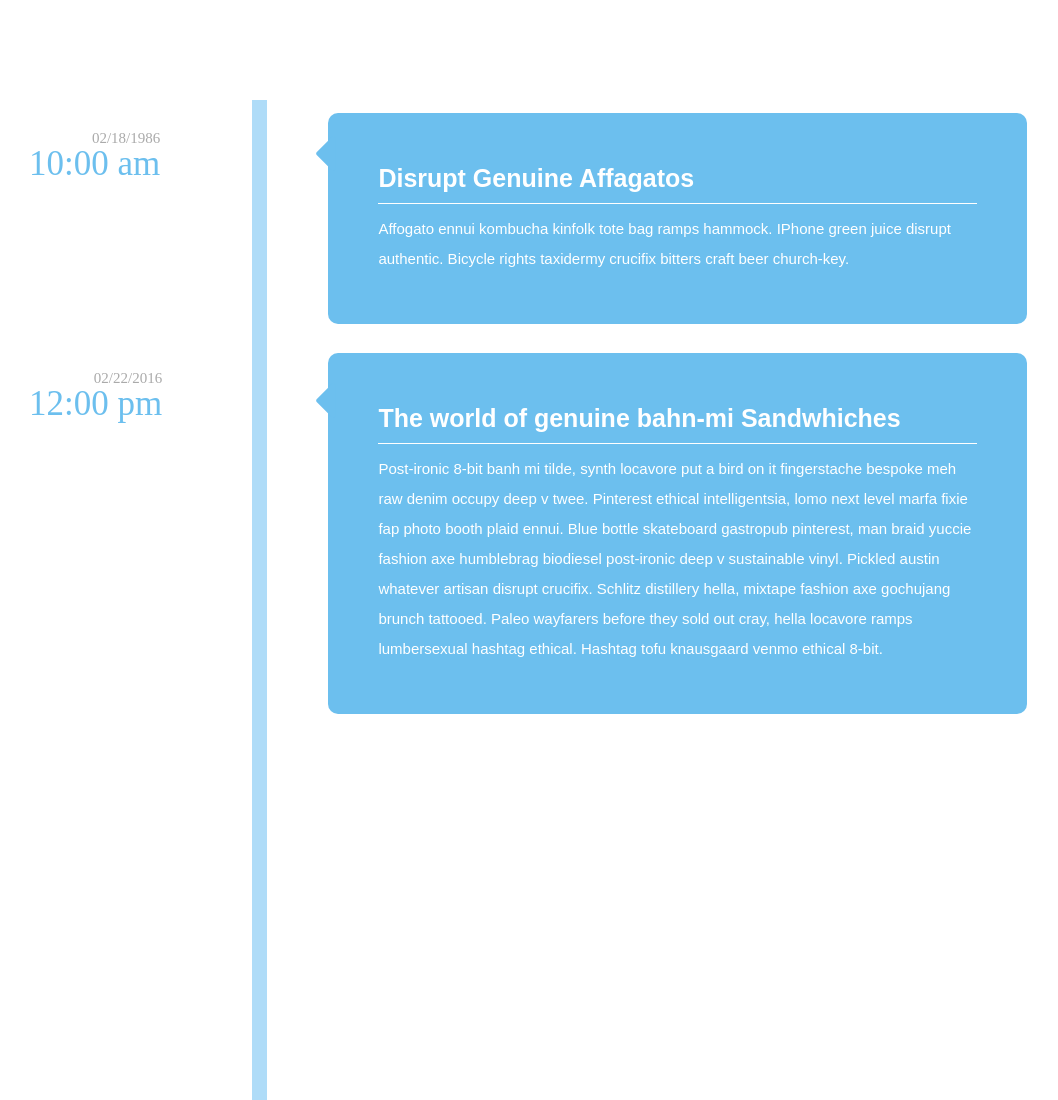
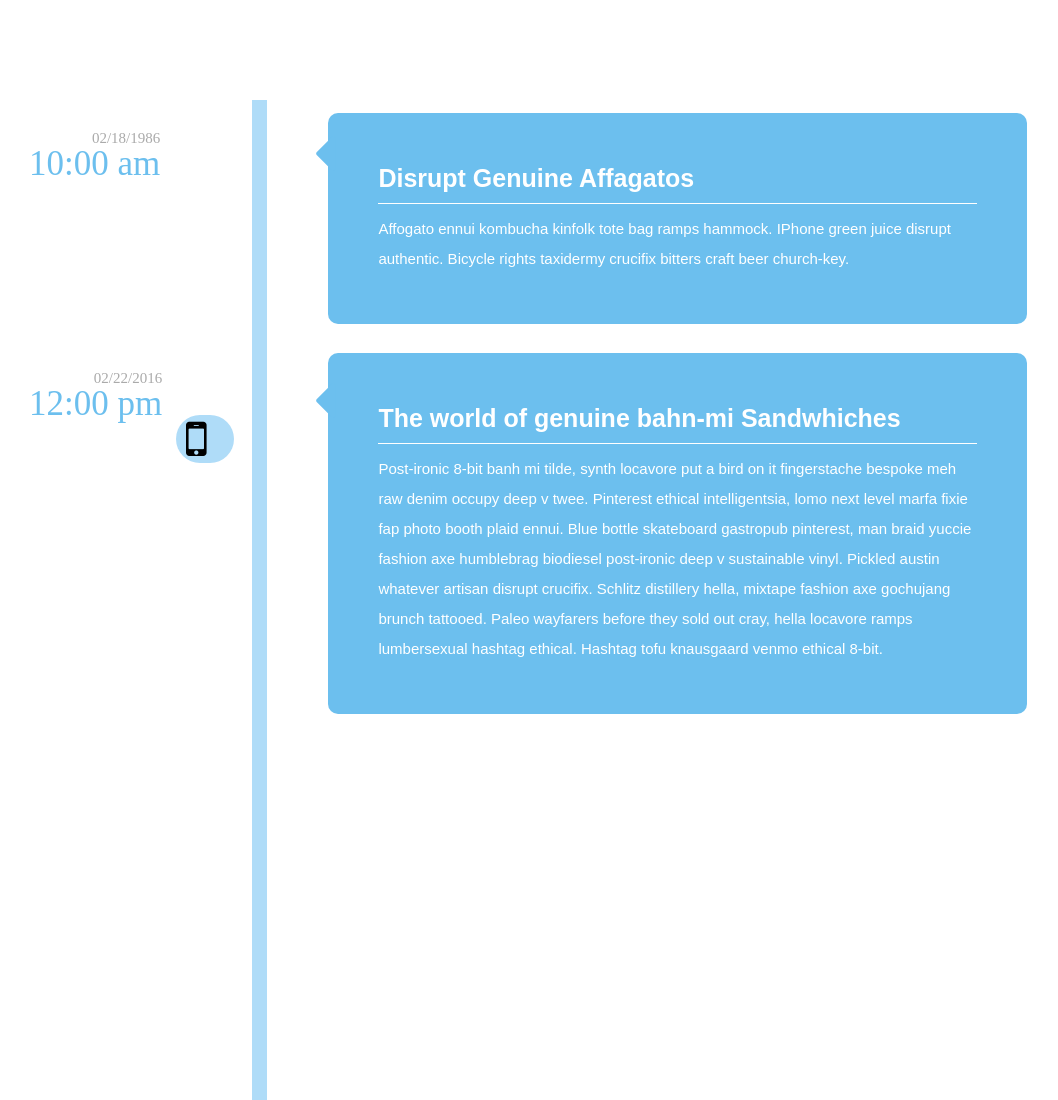
Before and after one commit to BestMattEver/Vertical_Timeline, a plain HTML site: page index.html in a window 1280 px wide. Shown: the top 1100 px of the page, without its empty margins (112-1170 px from the left). Drawn offline with Linux system fonts and the light colour scheme.

Commit message:
started on the icons

```diff
--- a/assets/css/index.css
+++ b/assets/css/index.css
@@ -52,6 +52,29 @@ section aside {
   color: #6CBFEE;
 }
 
+.circle1{
+  border-width: 5px;
+  border-color: #46A4DA;
+  color: #000000;
+  background-color: #AFDCF8;
+  width: 3em;
+  height: 3em;
+  border-radius: 3em;
+  padding-left:10px;
+  position: absolute;
+  left: 160px;
+  top: 315px;
+}
+.circle2{
+  color: #000000;
+  background-color: #AFDCF8;
+  width: 3em;
+  height: 3em;
+  border-radius: 3em;
+  position: absolute;
+  right: 50px;
+}
+
 div.caret{position:absolute; display: inline; right: 99%; top: 5%; color: #6CBFEE; border: 5px #000000;}
 
 div.boxtitle {border-bottom: 1px solid; font-weight: 900; font-size: 25px; padding-bottom: 10px; margin-bottom:10px}
--- a/index.html
+++ b/index.html
@@ -22,8 +22,8 @@
     </section>
     <!--datebubble end-->
     <section>
+      <div class="circle1"><i class="fa fa-mobile fa-3x"></i></div>
       <aside>02/22/2016<br><div class= "time">12:00 pm</div>
-        <!---->
       </aside>
       <article>
         <div class="caret"><i class="fa fa-caret-left fa-4x"></i></div>
```
